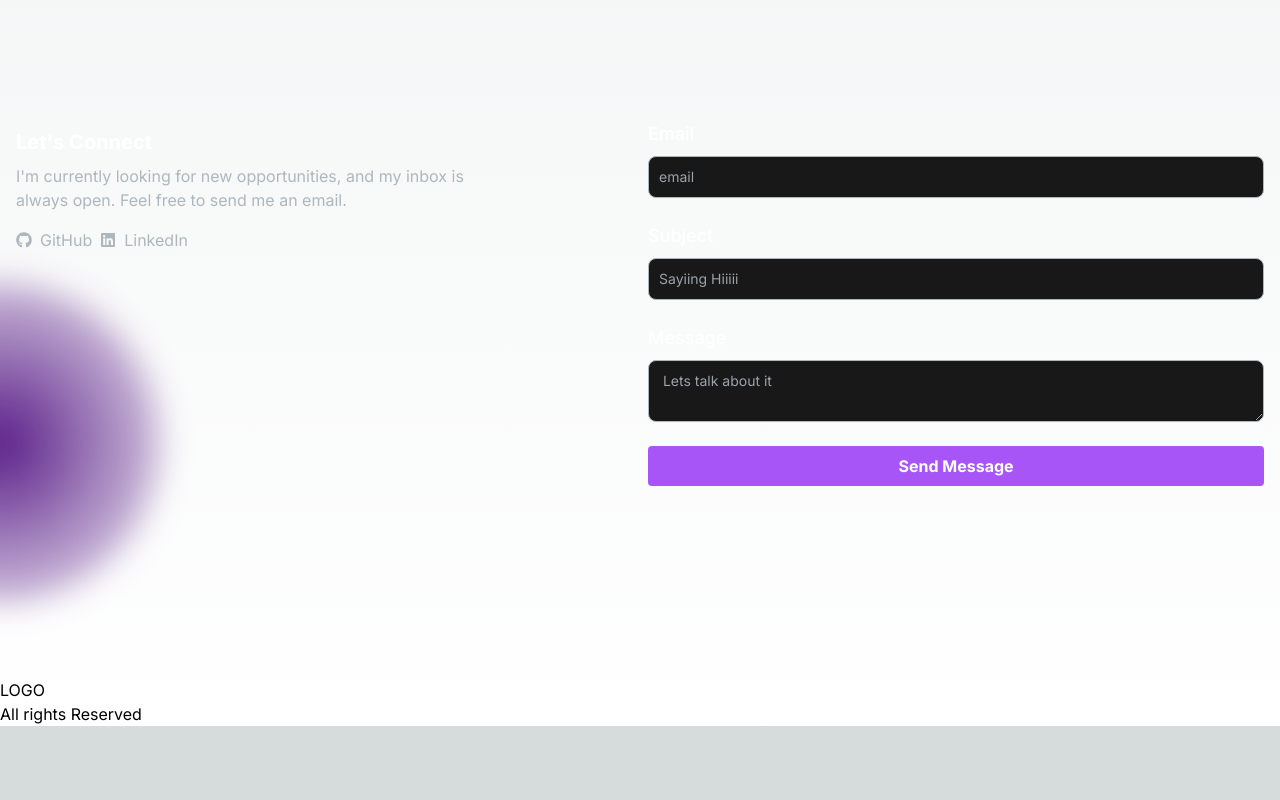
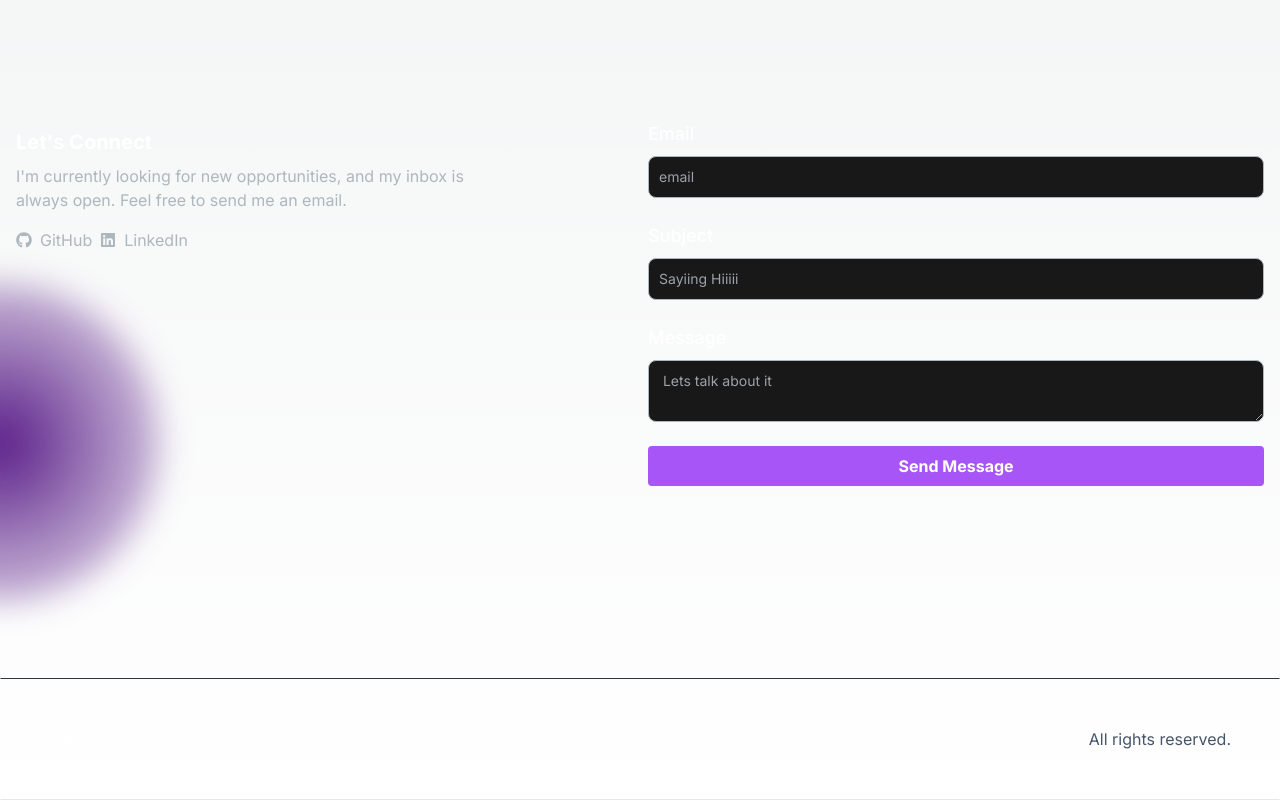
Before and after one commit to nischay-chauhan/Portfolio, a Next.js app in the folder portfolio/portfolio/: page / in a window 1280 px wide. Shown: the part 2345-3145 px from the top of the page. Before the commit the page ends 3071 px from the top, so only its background shows below. Built offline with nearby package versions, Linux system fonts and the light colour scheme.

Commit message:
small error :(

```diff
--- a/portfolio/portfolio/app/components/Footer.jsx
+++ b/portfolio/portfolio/app/components/Footer.jsx
@@ -2,10 +2,10 @@
 
 const Footer = () => {
   return (
-    <footer>
-      <div>
+    <footer className="footer border z-10 border-t-[#33353F] border-l-transparent border-r-transparent text-white">
+      <div className="container p-12 flex justify-between">
         <span>LOGO</span>
-        <p>All rights Reserved</p>
+        <p className="text-slate-600">All rights reserved.</p>
       </div>
     </footer>
   );
--- a/portfolio/portfolio/app/components/HeroSection.jsx
+++ b/portfolio/portfolio/app/components/HeroSection.jsx
@@ -1,6 +1,7 @@
 "use client"
 import React from "react";
 import Image from "next/image";
+import dynamic from "next/dynamic";
 
 import { TypeAnimation } from 'react-type-animation';
 
@@ -18,7 +19,7 @@
             <TypeAnimation
       sequence={[
         'Nischay Chauhan',
-        1500, // wait 1s before replacing "Mice" with "Hamsters"
+        1500,
         'Web Devloper',
         1500,
         'Software Developer',
--- a/portfolio/portfolio/app/page.js
+++ b/portfolio/portfolio/app/page.js
@@ -8,7 +8,7 @@
 
 export default function Home() {
   return (
-    <main className="flex min-h-screen flex-col bg-black-900">
+    <main>
     <Navbar />
     <div className='container mt-24 mx-auto  px-4 py-12'>
       <HeroSection />
```
